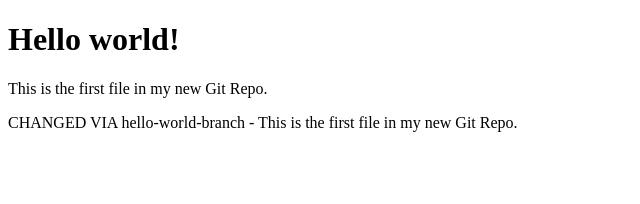
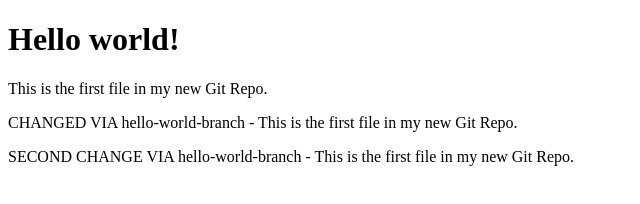
Before and after one commit to sdpasa/hello-world, a plain HTML site: page index.html in a window 1280 px wide. Shown: the whole page, without its empty margins (0-640 px from the left). Drawn offline with Linux system fonts and the light colour scheme.

```diff
--- a/index.html
+++ b/index.html
@@ -9,5 +9,7 @@
 <p>This is the first file in my new Git Repo.</p>
 <p> CHANGED VIA hello-world-branch - This is the first file in my new Git Repo.</p>
 
+<p> SECOND CHANGE VIA hello-world-branch - This is the first file in my new Git Repo.</p>
+
 </body>
 </html>
```
